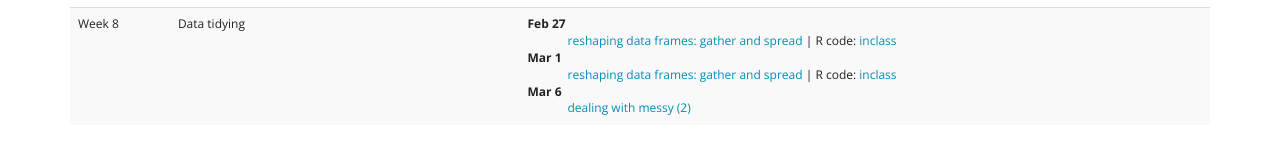
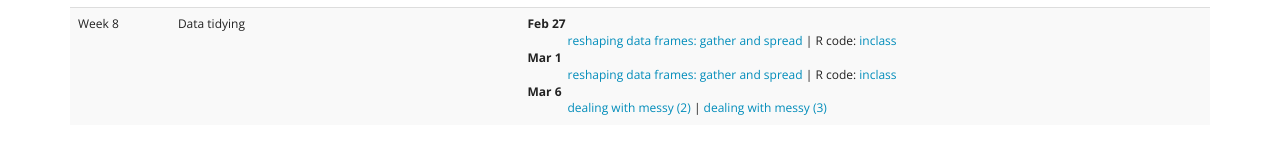
Before and after one commit to Stat480-at-ISU/Stat480-at-ISU.github.io-2019, a Jekyll site: the page built from schedule.html, in a window 1280 px wide. Shown: the part 752-897 px from the top of the page. Built offline with Jekyll 4.4.1, drawn with Linux system fonts in a browser that asks for light colours.

Commit message:
link added

```diff
--- a/schedule.html
+++ b/schedule.html
@@ -117,7 +117,7 @@ slides: <a href="../materials/02_reading-files/01_ascii.html" target=_blank>read
           <dt>Mar 1</dt>
           <dd>    <a href="../materials/03_tidyverse/05_tidyr.html" target=_blank>reshaping data frames: gather and spread</a>  | R code: <a href="code/mar1-inclass.R">inclass</a></dd>
           <dt>Mar 6</dt>
-          <dd> <a href="../materials/03_tidyverse/06_tidyr.html" target=_blank>dealing with messy (2)</a>
+          <dd> <a href="../materials/03_tidyverse/06_tidyr.html" target=_blank>dealing with messy (2)</a> | <a href="../materials/03_tidyverse/07-messy-3.html" target=_blank>dealing with messy (3)</a>
           </dl>
         </td>
       </tr>
```
